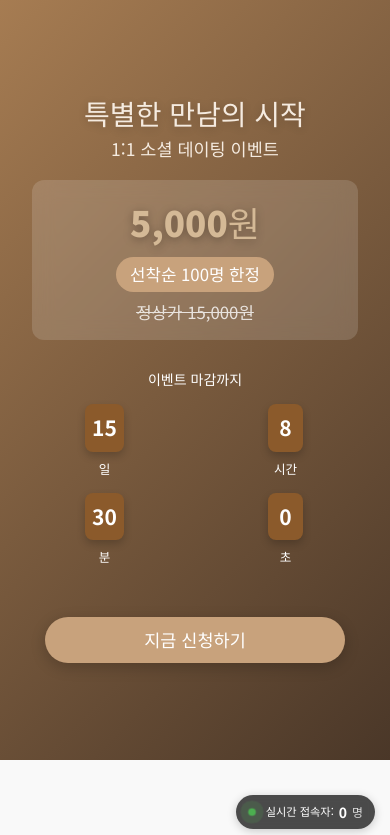
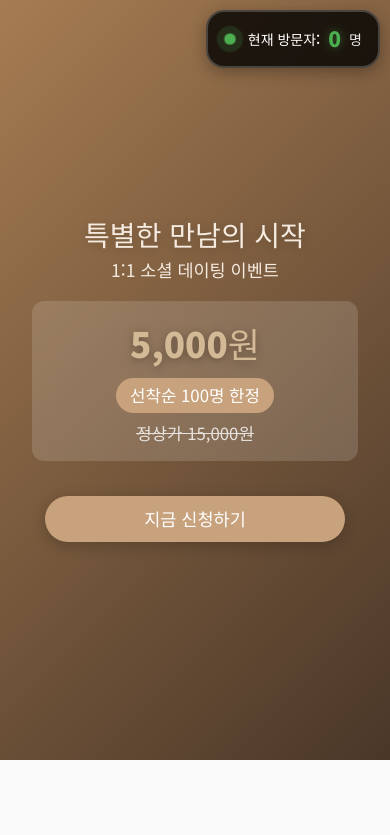
Before and after one commit to tangible-idea/SocialingTeaser, a Vue app: page / in a window 390 px wide. Shown: the top 835 px of the page. Built offline with nearby package versions, Linux system fonts and the light colour scheme; no server answers; the database is empty.

Commit message:
Remove countdown timer and update visitor counter UI with enhanced styling

```diff
--- a/src/components/HeroSection.vue
+++ b/src/components/HeroSection.vue
@@ -1,14 +1,5 @@
 <script setup>
 import { ref } from 'vue';
-
-const countdown = ref({
-  days: 15,
-  hours: 8,
-  minutes: 30,
-  seconds: 0
-});
-
-// Could implement actual countdown timer logic here if needed
 </script>
 
 <template>
@@ -22,27 +13,6 @@ const countdown = ref({
           <span class="limited">선착순 100명 한정</span>
         </div>
         <p class="regular-price">정상가 15,000원</p>
-      </div>
-      <div class="countdown">
-        <p>이벤트 마감까지</p>
-        <div class="timer">
-          <div class="time-block">
-            <span class="number">{{ countdown.days }}</span>
-            <span class="label">일</span>
-          </div>
-          <div class="time-block">
-            <span class="number">{{ countdown.hours }}</span>
-            <span class="label">시간</span>
-          </div>
-          <div class="time-block">
-            <span class="number">{{ countdown.minutes }}</span>
-            <span class="label">분</span>
-          </div>
-          <div class="time-block">
-            <span class="number">{{ countdown.seconds }}</span>
-            <span class="label">초</span>
-          </div>
-        </div>
       </div>
       <button class="cta-button">지금 신청하기</button>
     </div>
@@ -118,40 +88,6 @@ h2 {
   opacity: 0.8;
 }
 
-.countdown {
-  margin: 2rem 0;
-}
-
-.timer {
-  display: flex;
-  justify-content: center;
-  gap: 1rem;
-  margin-top: 1rem;
-  flex-wrap: wrap;
-}
-
-.time-block {
-  display: flex;
-  flex-direction: column;
-  align-items: center;
-  margin: 0 0.25rem;
-}
-
-.number {
-  font-size: 2.5rem;
-  font-weight: 700;
-  background-color: var(--primary-brown);
-  padding: 1rem;
-  border-radius: 8px;
-  min-width: 4rem;
-  box-shadow: 0 4px 8px rgba(0, 0, 0, 0.2);
-}
-
-.label {
-  margin-top: 0.5rem;
-  font-size: 0.9rem;
-}
-
 .cta-button {
   background-color: var(--accent);
   color: white;
@@ -191,16 +127,6 @@ h2 {
     font-size: 2.5rem;
   }
 
-  .timer {
-    gap: 0.5rem;
-  }
-
-  .number {
-    font-size: 1.8rem;
-    min-width: 3rem;
-    padding: 0.75rem;
-  }
-
   .promotion {
     padding: 1rem;
     margin: 1.5rem auto;
@@ -223,20 +149,11 @@ h2 {
     font-size: 1.25rem;
   }
 
-  .timer {
-    flex-wrap: wrap;
-    justify-content: center;
-  }
-
-  .time-block {
-    width: calc(50% - 1rem);
-    margin-bottom: 0.5rem;
-  }
-
-  .number {
-    font-size: 1.5rem;
-    min-width: 2.5rem;
-    padding: 0.5rem;
+  .cta-button {
+    font-size: 1.25rem;
+    padding: 0.75rem 2rem;
+    width: 100%;
+    max-width: 300px;
   }
 }
 </style>
--- a/src/components/VisitorCounter.vue
+++ b/src/components/VisitorCounter.vue
@@ -33,7 +33,7 @@ onUnmounted(() => {
     <div class="counter-content">
       <div class="pulse-dot"></div>
       <div class="counter-text">
-        <span class="counter-label">실시간 접속자:</span>
+        <span class="counter-label">현재 방문자:</span>
         <span class="counter-value">{{ activeVisitors }}</span>
         <span class="counter-unit">명</span>
       </div>
@@ -44,36 +44,36 @@ onUnmounted(() => {
 <style scoped>
 .visitor-counter {
   position: fixed;
-  bottom: 20px;
-  right: 20px;
+  top: 10px;
+  right: 10px;
   z-index: 1000;
-  background-color: rgba(0, 0, 0, 0.7);
+  background-color: rgba(0, 0, 0, 0.8);
   color: white;
-  border-radius: 50px;
-  padding: 8px 16px;
-  font-size: 0.9rem;
+  border-radius: 18px;
+  padding: 12px 20px;
+  font-size: 1.1rem;
   display: flex;
   align-items: center;
-  box-shadow: 0 2px 10px rgba(0, 0, 0, 0.2);
-  backdrop-filter: blur(5px);
+  box-shadow: 0 4px 15px rgba(0, 0, 0, 0.3);
+  backdrop-filter: blur(10px);
   transition: all 0.3s ease;
+  border: 2px solid rgba(255, 255, 255, 0.2);
 }
 
 .visitor-counter:hover {
-  background-color: rgba(0, 0, 0, 0.8);
   transform: translateY(-3px);
-  box-shadow: 0 4px 15px rgba(0, 0, 0, 0.3);
+  box-shadow: 0 6px 20px rgba(0, 0, 0, 0.4);
 }
 
 .counter-content {
   display: flex;
   align-items: center;
-  gap: 10px;
+  gap: 12px;
 }
 
 .pulse-dot {
-  width: 10px;
-  height: 10px;
+  width: 15px;
+  height: 15px;
   background-color: #4CAF50;
   border-radius: 50%;
   position: relative;
@@ -98,38 +98,38 @@ onUnmounted(() => {
 .counter-text {
   display: flex;
   align-items: center;
-  gap: 5px;
+  gap: 8px;
 }
 
 .counter-label {
-  font-weight: 400;
+  font-weight: 500;
 }
 
 .counter-value {
-  font-weight: 700;
-  font-size: 1.1rem;
+  font-weight: 800;
+  font-size: 1.8rem;
+  color: #4CAF50;
+  text-shadow: 0 0 10px rgba(76, 175, 80, 0.5);
 }
 
 .counter-unit {
-  font-size: 0.85rem;
-  opacity: 0.8;
+  font-size: 1rem;
+  opacity: 0.9;
 }
 
 @media (max-width: 768px) {
   .visitor-counter {
-    bottom: 15px;
-    right: 15px;
-    padding: 6px 12px;
-    font-size: 0.8rem;
+    padding: 10px 16px;
+    font-size: 1rem;
   }
 
   .pulse-dot {
-    width: 8px;
-    height: 8px;
+    width: 12px;
+    height: 12px;
   }
 
   .counter-value {
-    font-size: 1rem;
+    font-size: 1.5rem;
   }
 }
 </style>
```
Also changed, not shown: 1 other file (tests, documents, lock files or other folders).
